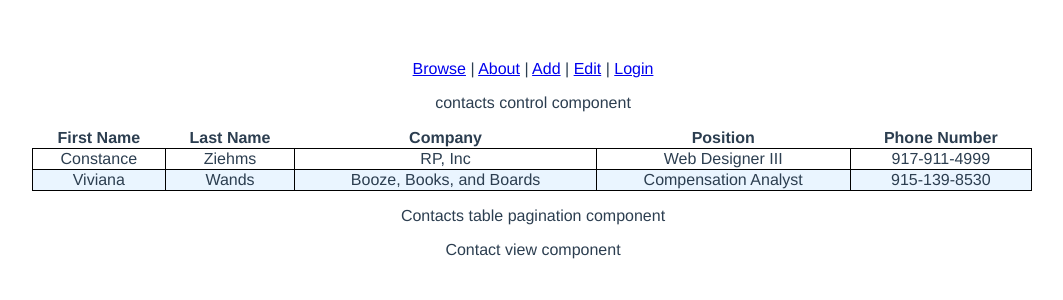
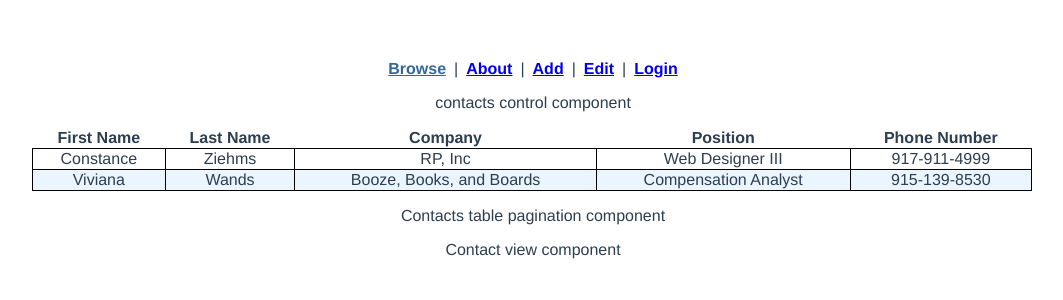
Before and after one commit to egomadking/contact-list, a Vue app: page / in a window 1280 px wide. Shown: the top 300 px of the page, without its empty margins (107-1170 px from the left). Built offline with nearby package versions, Linux system fonts and the light colour scheme.

Commit message:
fixed link partion spacing, added global nav and link styles

```diff
--- a/src/App.vue
+++ b/src/App.vue
@@ -1,12 +1,16 @@
 <template>
   <div id="app">
-    <div id="nav">
-      <router-link to="/">Browse</router-link> |
-      <router-link to="/about">About</router-link> |
-      <router-link to="/add">Add</router-link> |
-      <router-link to="/edit">Edit</router-link> |
+    <nav>
+      <router-link to="/">Browse</router-link>
+      <span>|</span>
+      <router-link to="/about">About</router-link>
+      <span>|</span>
+      <router-link to="/add">Add</router-link>
+      <span>|</span>
+      <router-link to="/edit">Edit</router-link>
+      <span>|</span>
       <router-link to="/login">Login</router-link>
-    </div>
+    </nav>
     <router-view />
   </div>
 </template>
@@ -23,4 +27,32 @@
   flex-direction: column;
   align-items: center;
 }
+nav {
+  & a {
+    font-weight: 600;
+  }
+  & span {
+    display: inline-block;
+    padding: 0 0.5em;
+  }
+}
+select,
+input {
+  background-color: #ddd;
+  border: none;
+  padding: 0;
+  right: 0;
+}
+button:focus,
+input:focus,
+select:focus {
+  outline: 1px solid #336699;
+}
+
+.router-link-active.router-link-exact-active {
+  color: #336699;
+}
+a:visited {
+  color: #6a86a1;
+}
 </style>
```
